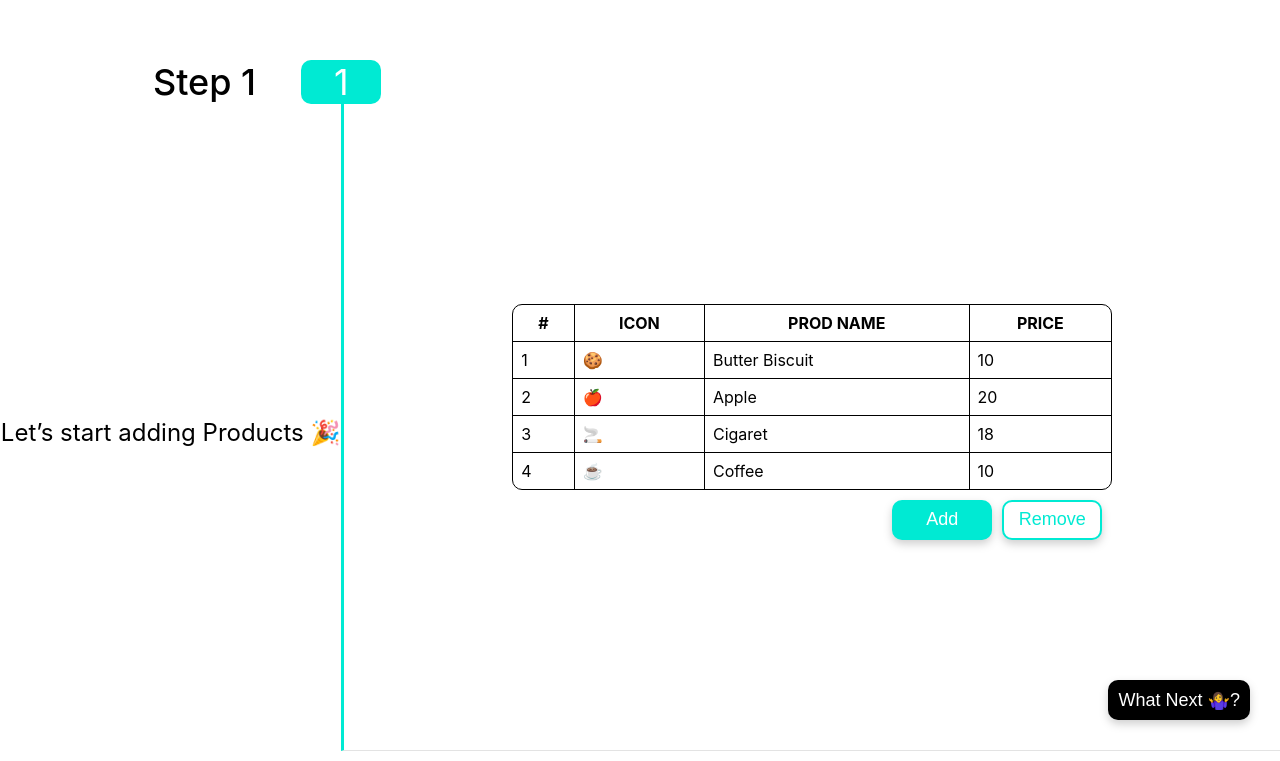
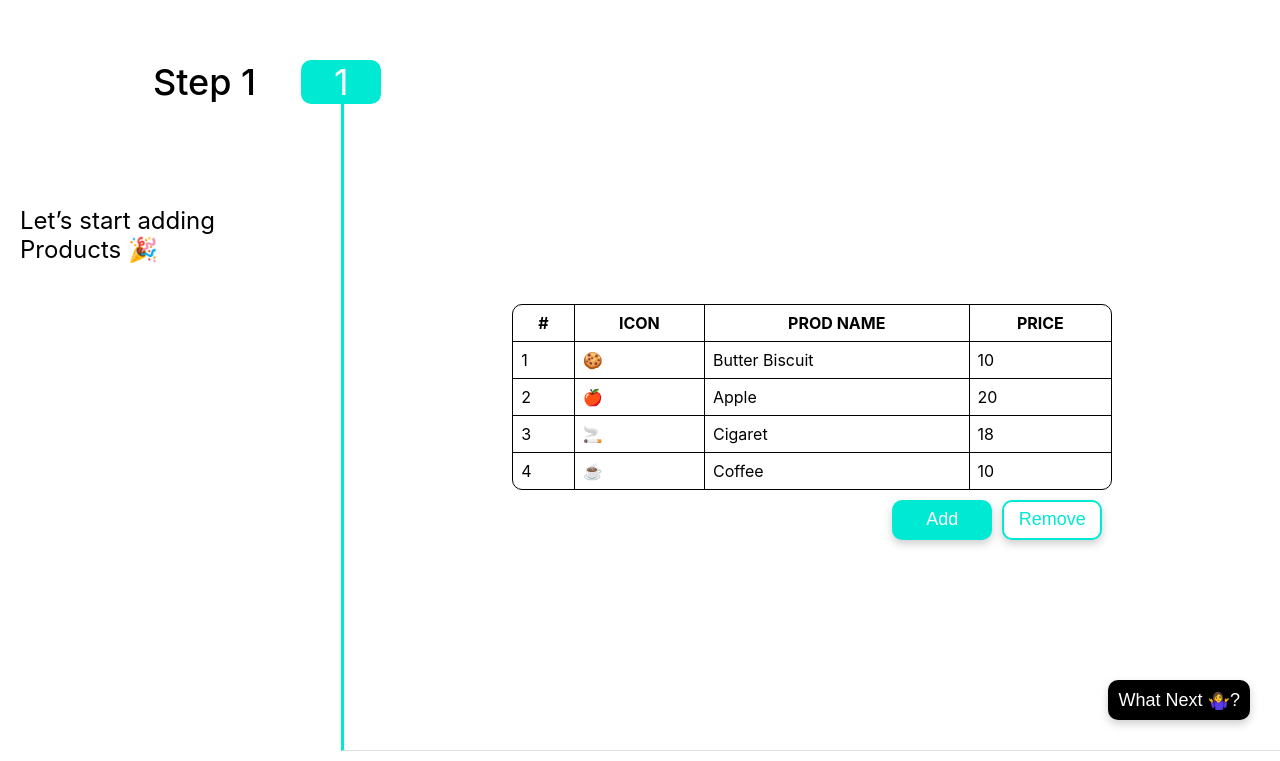
Before and after one commit to suvel/kannaku_sollu, a React (Create React App) app: page / in a window 1280 px wide. Shown: the part 125-886 px from the top of the page. Built offline with nearby package versions, Linux system fonts and the light colour scheme.

Commit message:
Updated Animation of 1deg component

```diff
--- a/package.json
+++ b/package.json
@@ -11,6 +11,7 @@
     "react-dom": "^17.0.2",
     "react-scripts": "4.0.3",
     "react-scroll": "^1.8.2",
+    "react-spring": "^9.2.3",
     "react-table": "^7.7.0",
     "web-vitals": "^1.0.1"
   },
--- a/src/component/Modal.scss
+++ b/src/component/Modal.scss
@@ -1,6 +1,6 @@
 .modal__container {
   position: absolute;
-  left: 60%;
+  left: 50%;
   top: 50%;
   transform: translate(-50%, -60%);
   -webkit-box-shadow: 0 3px 7px rgba(0, 0, 0, 0.3);
--- a/src/component/Step.js
+++ b/src/component/Step.js
@@ -1,25 +1,57 @@
 import React from 'react'
 import Button from './Button'
+import { useSpring, animated } from 'react-spring'
 import './Step.scss'
 
-const Step = ({ number, description, children, goToNxtStep, show, currentStep }) => {
+const Step = ({ number, description, children, goToNxtStep, currentStep, show }) => {
 
     const showWhatNxtBtn = number < 4 && currentStep == number;
 
+    const slowL2RAnimationStyle = useSpring({
+        repeat: true,
+        cancel: currentStep < number,
+        to: [
+            { opacity: 1, transform: 'translateX(0px)' },
+        ],
+        from: { opacity: 0, transform: 'translateX(-500px)' },
+        delay: 500
+    })
+
+    const fastL2RAnimationStyle = useSpring({
+        repeat: true,
+        cancel: currentStep < number,
+        to: [
+            { opacity: 1, transform: 'translateX(0px)' },
+        ],
+        from: { opacity: 0, transform: 'translateX(-500px)' },
+        delay: 250
+    })
+
+    const fastT2BAnimationStyle = useSpring({
+        repeat: true,
+        cancel: currentStep < number,
+        to: [
+            { opacity: 1, transform: 'translateY(0px)' },
+        ],
+        from: { opacity: 0, transform: 'translateY(-500px)' },
+        delay: 250
+    })
+
     return (
-        <div class={`step step${number} show_${show}`}>
-            <div class="step__desc">
+        show &&
+        <div key={number} class={`step step${number}`}>
+            <animated.div style={slowL2RAnimationStyle} class="step__desc">
                 {description}
+            </animated.div>
+            <div class="step__head">
+                <animated.div style={fastL2RAnimationStyle} class="step__stringno">
+                    {`Step ${number}`}
+                </animated.div>
+                <animated.div style={fastT2BAnimationStyle} class="step__bigno">
+                    <div className="step__no">{number}</div>
+                </animated.div>
             </div>
-            <div class="step__head">
-                <div class="step__stringno">
-                    {`Step ${number}`}
-                </div>
-                <div class="step__bigno">
-                    <div className="step__no">{number}</div>
-                </div>
-            </div>
-            <div class="step__main">
+            <animated.div style={fastT2BAnimationStyle} class="step__main">
                 {children}
                 <div className={`step__next-action show_${showWhatNxtBtn}`}>
                     <Button
@@ -28,7 +60,7 @@ const Step = ({ number, description, children, goToNxtStep, show, currentStep })
                         variant={'solid'}
                     />
                 </div>
-            </div>
+            </animated.div>
         </div >
     )
 }
--- a/src/component/Step.scss
+++ b/src/component/Step.scss
@@ -6,19 +6,19 @@ $step4-color: #000000;
 .step {
   position: relative;
   width: 100%;
+  display: grid;
+  grid-template-columns: 0.8fr 1.2fr 1fr;
+  grid-template-rows: 0.4fr auto;
+  gap: 0px 0px;
+  grid-auto-flow: row;
+  grid-template-areas:
+    "step__head step__head step__head"
+    "step__desc step__main step__main"
+    "step__desc step__main step__main";
   // margin-bottom: 30px;
 
   &.show_true {
     display: grid;
-    display: grid;
-    grid-template-columns: 0.8fr 1.2fr 1fr;
-    grid-template-rows: 0.4fr auto;
-    gap: 0px 0px;
-    grid-auto-flow: row;
-    grid-template-areas:
-      "step__head step__head step__head"
-      "step__desc step__main step__main"
-      "step__desc step__main step__main";
   }
 
   &.show_false {
@@ -28,9 +28,10 @@ $step4-color: #000000;
   .step__desc {
     grid-area: step__desc;
     display: grid;
-    place-content: center;
     font-size: 24px;
-    text-align: center;
+    text-align: start;
+    justify-content: center;
+    padding: 30% 20px;
   }
 
   .step__head {
```
Also changed, not shown: 1 other file (tests, documents, lock files or other folders).
